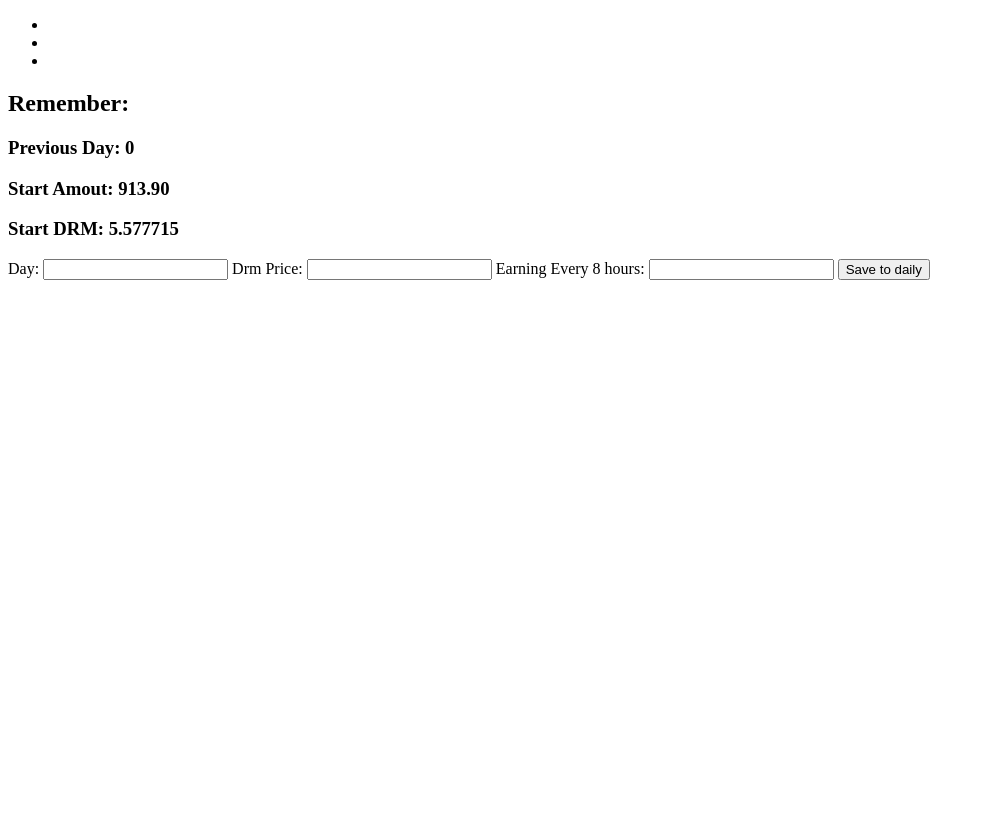
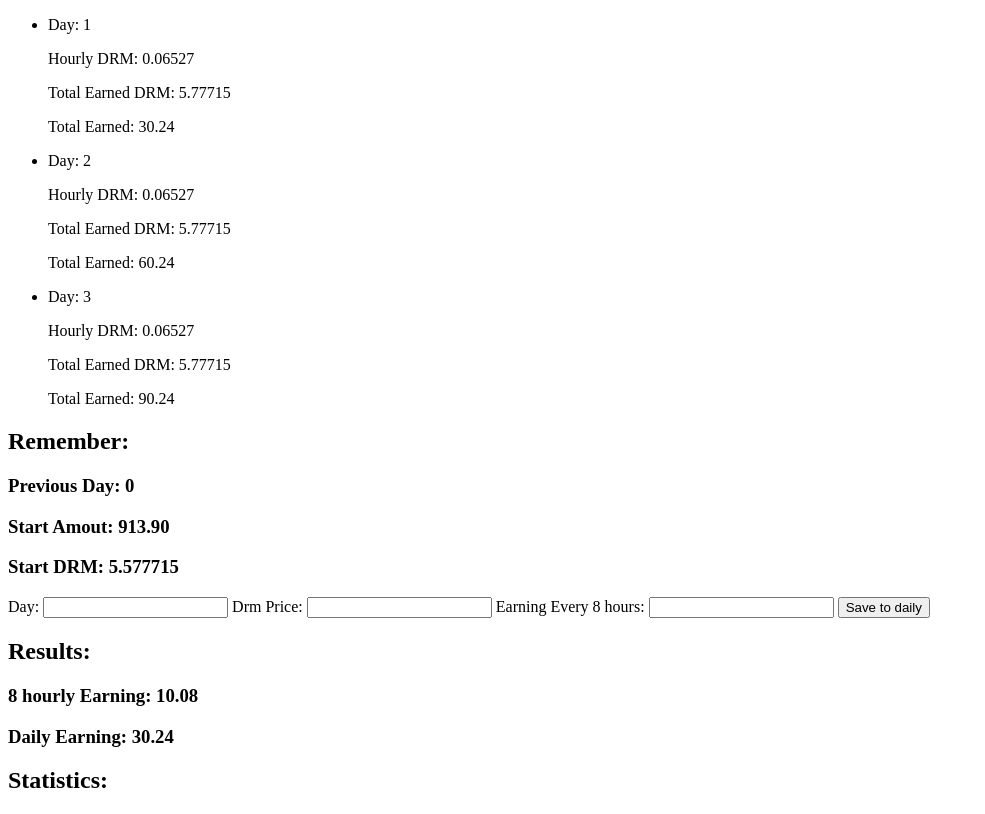
Before and after one commit to shpintzOG/crypt0-tracker, a plain HTML site: page index.html in a window 1280 px wide. Shown: the whole page, without its empty margins (0-985 px from the left). Drawn offline with Linux system fonts and the light colour scheme.

Commit message:
html preety much done

```diff
--- a/index.html
+++ b/index.html
@@ -16,27 +16,43 @@
 
       <li class="player-card-item">
         <!-- Day: 1 -->
+        <p>Day: <span>1</span></p>
+        <p>Hourly DRM: <span>0.06527</span></p>
+        <p>Total Earned DRM: <span>5.77715</span></p>
+        <p>Total Earned: <span>30.24</span></p>
       </li>
 
       <li class="player-card-item">
         <!-- Day: 2 -->
+        <p>Day: <span>2</span></p>
+        <p>Hourly DRM: <span>0.06527</span></p>
+        <p>Total Earned DRM: <span>5.77715</span></p>
+        <p>Total Earned: <span>60.24</span></p>
       </li>
 
       <li class="player-card-item">
         <!-- Day: 3 -->
+        <p>Day: <span>3</span></p>
+        <p>Hourly DRM: <span>0.06527</span></p>
+        <p>Total Earned DRM: <span>5.77715</span></p>
+        <p>Total Earned: <span>90.24</span></p>
       </li>
 
     </ul>
 
     <!-- Form to submit day / update day -->
-    <div>
+    <section class="recap-update-station">
 
-      <h2>Remember: </h2>
-      <h3>Previous Day: <span id="previous-day">0</span></h3>
-      <h3>Start Amout: <span id="start-amount">913.90</span></h3>
-      <h3>Start DRM: <span id="start-drm">5.577715</span></h3>
+      <!-- section Previous header -->
+      <header class="section-header">
+        <h2>Remember: </h2>
+        <h3>Previous Day: <span id="previous-day">0</span></h3>
+        <h3>Start Amout: <span id="start-amount">913.90</span></h3>
+        <h3>Start DRM: <span id="start-drm">5.577715</span></h3>
+      </header>
 
-      <form>
+
+      <form class="section-form">
 
         <label for="day">Day:</label>
         <input type="number" id="day" name="day" />
@@ -53,13 +69,21 @@
 
       </form>
 
+      <!-- section results footer -->
+      <footer class="section-footer">
+        <h2>Results: </h2>
+        <h3>8 hourly Earning: <span id="hourly_earning">10.08</span></h3>
+        <h3>Daily Earning: <span id="daily-earnings">30.24</span></h3>
+      </footer>
 
 
-
-    </div>
+    </section>
 
 
     <!-- Satistics -->
+    <div class="statistic">
+      <h2>Statistics: </h2>
+    </div>
 
   </main>
 
```
